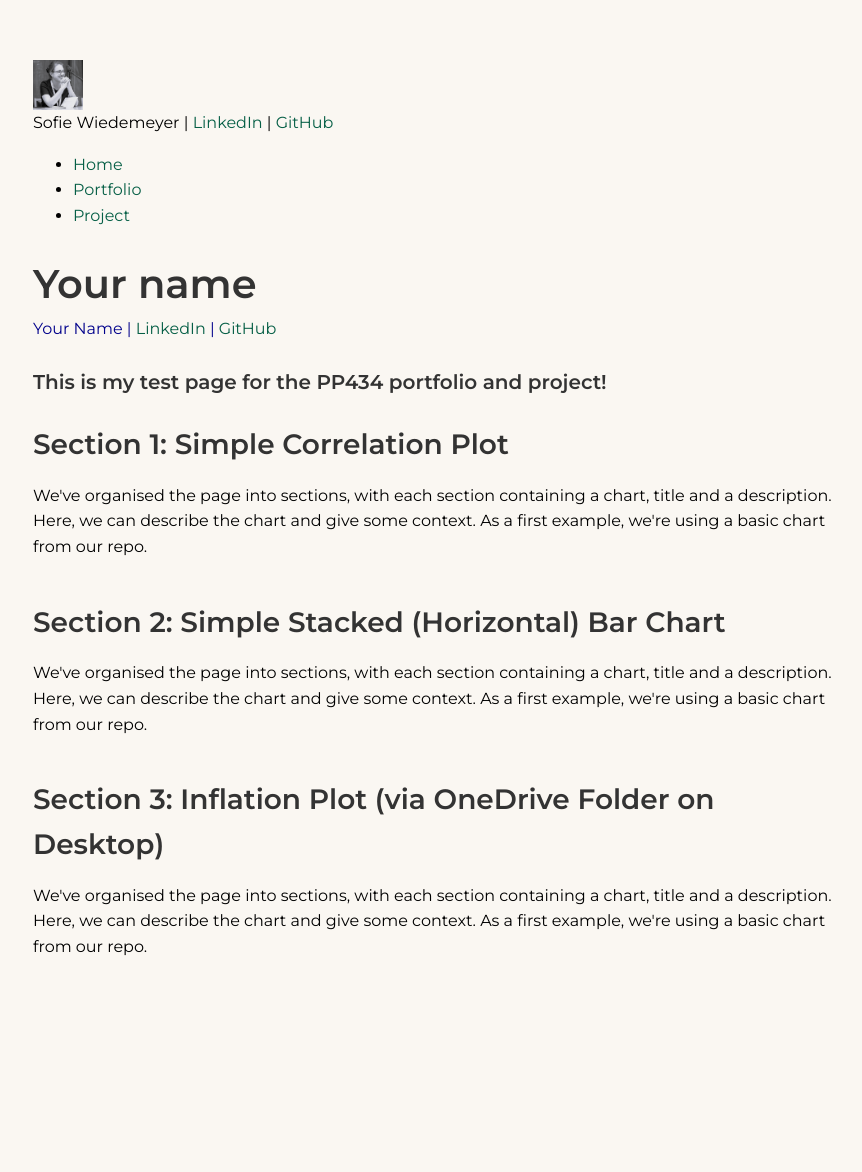
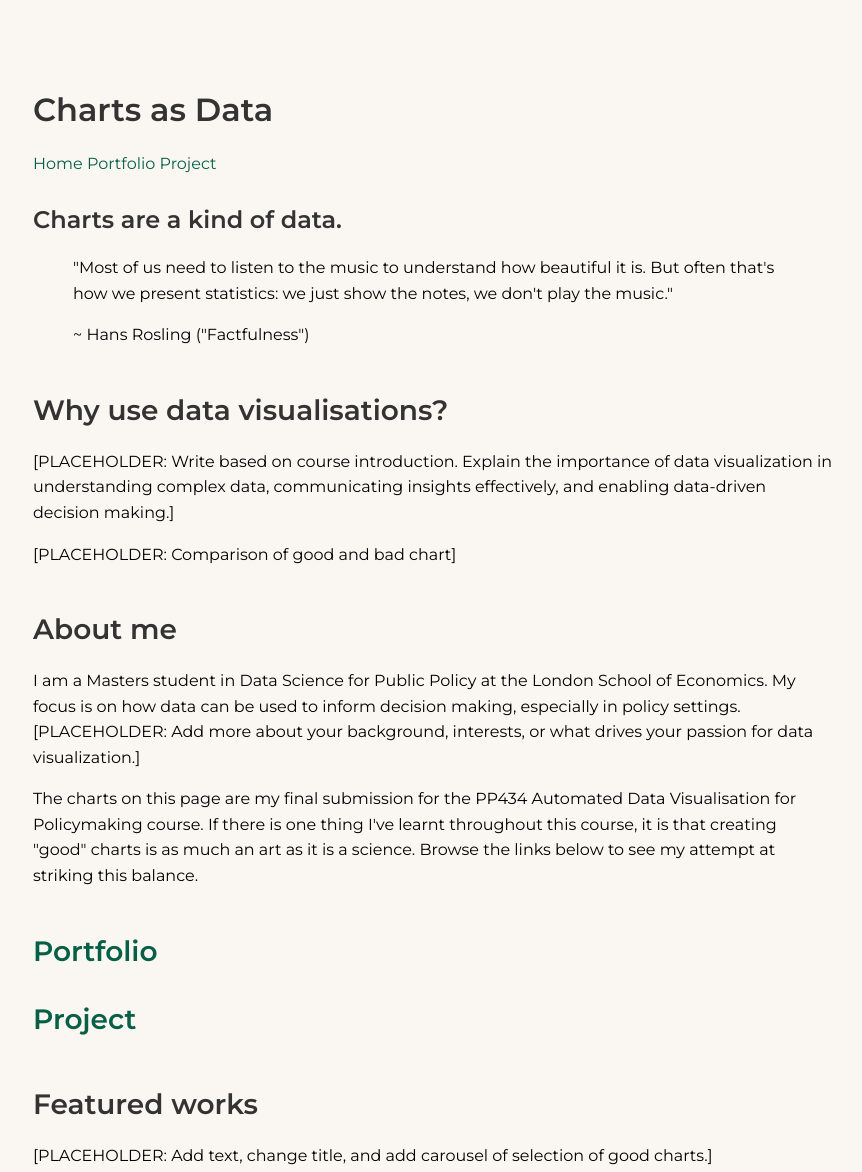
Before and after one commit to SofieWied/SofieWied.github.io, a plain HTML site: page index.html in a window 1280 px wide. Shown: the top 1172 px of the page, without its empty margins (207-1069 px from the left). Before the commit the page ends 1000 px from the top, so only its background shows below. Drawn offline with Linux system fonts and the light colour scheme; a script that the page names is missing.

Commit message:
Set Up INDEX
Refactor index.html to improve structure and add content.

```diff
--- a/index.html
+++ b/index.html
@@ -1,149 +1,103 @@
-<!-- This HTML file provides a simple example of a portfolio page. It contains a header, a few sections, and a few charts. -->
-<!-- It works with the three css files in this folder: example1.css, example2.css and example3.css. -->
-<!-- The HTML file defines the structure of the page, and the CSS files define how it looks. -->
-<!-- The CSS examples are all designed to work with this page. Try swapping them out on line 29 and see what happens. -->
+<!-- INDEX = home page -->
+<!DOCTYPE html>
+<html lang="en">
+<head>
+    <meta charset="UTF-8">
+    <meta name="viewport" content="width=device-width, initial-scale=1.0">
+    <title>Home - Your Name</title>
+    <link rel="stylesheet" type="text/css" href="index.css">
 
-<!-- Take a look around and make your own copy to adapt for your own use. -->
-
-<!-- This is a comment -->
-<!-- Comments are not displayed in the browser -->
-<!-- They can be used to leave notes in the code -->
-
-<!DOCTYPE html>
-<html>
-    <!-- HTML is heirarchial: tags like this define elements on the page.
-    Each tag does something different. For example:
-        - The <html> tag defines the whole document.
-        - The <h1> tag defines a large heading
-        - The <p> tag defines a paragraph
-        - Tags appear as an opening <div> and closing </div> pair
-    -->
-
-<head>
-    <!-- The head tag links to resources our page needs and defines information about it. Tags in the <head> aren't displayed on the page. -->
-
-    <!-- This is a link to a stylesheet which contains rules about how each element on the page should be defined-->
-    <!-- Try swapping example1.css to another, and take a look at example1.css to see if you understand it-->
-    <link rel="stylesheet" type="text/css" href="index.css">
-    <title>My Portfolio</title> <!-- The title displayed in the browser tab, not on the page itself -->
-
-    <!-- This is a link to the vega-lite which we're using to make graphs -->
+    <!-- Vega-Lite for charts -->
     <script src="https://cdn.jsdelivr.net/npm/vega@5"></script>
     <script src="https://cdn.jsdelivr.net/npm/vega-lite@5"></script>
     <script src="https://cdn.jsdelivr.net/npm/vega-embed@6"></script>
-
-    <style>
-        #chartGrid {
-            display: flex;
-        }
-
-    </style>
 </head>
 
-<!-- OPENING BODY TAG -->
 <body>
+    <!-- HEADER - always the same!!! -->
     <header>
-        <div class="header-container">
-            <div class="logo">
-                <a href="index.html">
-                    <img src="logo.jpg" alt="logo">
-                </a>
+        <div class="header-left">
+            <h1>Charts as Data</h1>
         </div>
-        <div class="header-links">
-            <span>Sofie Wiedemeyer</span>
-            <span class="separator">|</span>
-            <a href="https://www.linkedin.com/in/sofie-wiedemeyer/" target="_blank">LinkedIn</a>
-            <span class="separator">|</span>
-            <a href="https://github.com/SofieWied/SofieWied.github.io" target="_blank">GitHub</a>
-        </div>
-    </div>
+        <nav class="header-right">
+            <a href="index.html">Home</a>
+            <a href="portfolio.html">Portfolio</a>
+            <a href="project.html">Project</a>
+        </nav>
     </header>
 
-
-    <nav>
-        <ul>
-            <li><a href="index.html">Home</a></li>
-            <li><a href="portfolio.html">Portfolio</a></li>
-            <li><a href="project.html">Project</a></li>
-        </ul>
-    </nav>
-<!-- The body tag contains the elements that visitors to our page will see. -->
-    <h1 class="big" style="margin-bottom: 0px;"> <!-- We have added a class to the header called "big" which we can use to style it in the CSS -->
-        <!-- This is a header, it is the largest text on the page -->
-        Your name
-    </h1>
-    <p style="margin-top: 0px; color: darkblue">
-        <!-- we're setting the margin to 0px so the header and authour name are close together -->
-        Your Name | <a href="https://www.linkedin.com/in/YOUR_LINKEDIN/">LinkedIn</a> | <a
-            href="https://www.github.com/YOUR_GITHUB">GitHub</a>
+    <!-- MAIN CONTENT -->
+        <main>
+        <!-- Title Section -->
+        <section id="title">
+            <h1 class="centered-title">Charts are a kind of data.</h1>
+            <blockquote class="centered-quote">
+                <p class="quote-text">
+                    "Most of us need to listen to the music to understand how beautiful it is. But often that's how we present statistics:
+                    we just show the notes, we don't play the music."
                 </p>
-    <h3 class="small"> <!-- We have added a class to the header called "small" which we can use to style it in the CSS -->
-        This is my test page for the PP434 portfolio and project!
-    </h3>
-
-    <!-- We're organising the page into sections, with each section containing a chart, title and a description -->
-    <section>
-        <div class="chart-description">
-            <h2>Section 1: Simple Correlation Plot </h2>
-            <p> <!-- This is a paragraph, it's the main way to display text on a web page -->
-                We've organised the page into sections, with each section containing a chart, title and a description. Here, we can describe the chart and give some context.
-                As a first example, we're using a basic chart from our repo.
-            </p>
-        </div>
-        <figure id="Location1"></figure> <!-- we give it an ID so we can put a vega-lite graph here with VegaEmbed -->
+                <p class="quote-author">~ Hans Rosling ("Factfulness")</p>
+            </blockquote>
         </section>
 
-<section>
-        <div class="chart-description">
-            <h2>Section 2: Simple Stacked (Horizontal) Bar Chart </h2>
-            <p> <!-- This is a paragraph, it's the main way to display text on a web page -->
-                We've organised the page into sections, with each section containing a chart, title and a description. Here, we can describe the chart and give some context.
-                As a first example, we're using a basic chart from our repo.
+        <!-- Why Visualization Section -->
+        <section id="why-visualization">
+            <h2>Why use data visualisations?</h2>
+            <p>
+                [PLACEHOLDER: Write based on course introduction. Explain the importance of data visualization in understanding
+                complex data, communicating insights effectively, and enabling data-driven decision making.]
             </p>
-        </div>
-        <figure id="Location2"></figure> <!-- we give it an ID so we can put a vega-lite graph here with VegaEmbed -->
+            <p>
+                [PLACEHOLDER: Comparison of good and bad chart]
+            </p>
         </section>
 
-<section>
-        <div class="chart-description">
-            <h2>Section 3: Inflation Plot (via OneDrive Folder on Desktop)  </h2>
-            <p> <!-- This is a paragraph, it's the main way to display text on a web page -->
-                We've organised the page into sections, with each section containing a chart, title and a description. Here, we can describe the chart and give some context.
-                As a first example, we're using a basic chart from our repo.
+        <!-- About Me Section -->
+        <section id="about">
+            <h2>About me</h2>
+            <p>
+                I am a Masters student in Data Science for Public Policy at the London School of Economics. My focus is on how data can be
+                used to inform decision making, especially in policy settings. [PLACEHOLDER: Add more about your background,
+                interests, or what drives your passion for data visualization.]
             </p>
-        </div>
-        <figure id="Location3"></figure> <!-- we give it an ID so we can put a vega-lite graph here with VegaEmbed -->
+            <p>
+                The charts on this page are my final submission for the PP434 Automated Data Visualisation for Policymaking course.
+                If there is one thing I've learnt throughout this course, it is that creating "good" charts is as much an art as it
+                is a science. Browse the links below to see my attempt at striking this balance.
+            </p>
         </section>
 
-    <!-- Do you want to add more sections? -->
-        <!-- Try copying pasting the section above -->
-        <!-- You'll need to change the id of the figure "<figure id="Location3"... -->
-        <!-- ... and add a new variable for the graph spec in the script at the bottom of the page -->
+        <!-- Navigation to Other Pages -->
+        <section id="navigation">
+            <h2><a href="portfolio.html">Portfolio</a></h2>
+            <h2><a href="project.html">Project</a></h2>
+        </section>
+
+        <!-- Selection of Good Charts -->
+        <section id="featured-works">
+            <h2>Featured works</h2>
+            <p>
+                 [PLACEHOLDER: Add text, change title, and add carousel of selection of good charts.]
+            </p>
+        </section>
+    </main>
 
 
-    <!-- This is a script, it's a way to run JavaScript code on the page -->
+    <!-- FOOTER -->
+    <footer>
+        <a href="https://www.linkedin.com/in/sofie-wiedemeyer/">LinkedIn</a> |
+        <a href="https://github.com/SofieWied/SofieWied.github.io">GitHub</a>
+        <p>&copy; 2025 Sofie Wiedemeyer</p>
+    </footer>
+
+    <!-- JavaScript for charts -->
     <script>
-        // This is a comment in JavaScript - it's a different language to HTML and CSS
+        // Featured charts - replace with your actual chart specifications
+        let featured_spec1 = "https://raw.githubusercontent.com/EconomicsObservatory/courses/main/2/s2_chart2.json";
+        let featured_spec2 = "https://raw.githubusercontent.com/EconomicsObservatory/datavis/refs/heads/main/newsletters/2025-04-05-liberation-day/visualisation/fig5_survey-tariff-harm.json";
 
-        let figure_1_spec = "https://raw.githubusercontent.com/EconomicsObservatory/courses/main/2/s2_chart2.json"; // We're storing the URL of the graph we want to display in a variable
-                                                                                                                    // You should have a spec for a graph in this same folder. Just specify its name here, e.g. let figure_1_spec = "chart1.json"
-        let figure_2_spec = "https://raw.githubusercontent.com/EconomicsObservatory/datavis/refs/heads/main/newsletters/2025-04-05-liberation-day/visualisation/fig5_survey-tariff-harm.json";
-                                                                                                                    // IMPORTANT: if using a link from an online github repo, then use the RAW link!!!
-        let figure_3_spec = "C:\Users\wiede\OneDrive\Dokumente\MPA\Year 2\PP434 Automated Data Visualisation\PP434_Labs\Seminar 1\fig3_uk-oil-prices.json"; // this one is from my OneDrive folder on my desktop
-
-        vegaEmbed('#Location1', figure_1_spec) // We're using the vegaEmbed function to put a graph in the element with id figure_1
-        vegaEmbed('#Location2', figure_2_spec)
-        vegaEmbed('#Location', figure_3_spec)
-
-        // Do you want to add more graphs?
-        // try defining a new variable for figure_3_spec, adding VegaEmbed for Location3, and adding a new section in the HTML
-        // e.g.
-        // let figure_3_spec = ...
-        // vegaEmbed('#Location3', figure_3_spec)
-
-
+        vegaEmbed('#featured_chart1', featured_spec1);
+        vegaEmbed('#featured_chart2', featured_spec2);
     </script>
-
 </body>
-
 </html>
```
Lines whose indentation alone changed are shown as unchanged.
